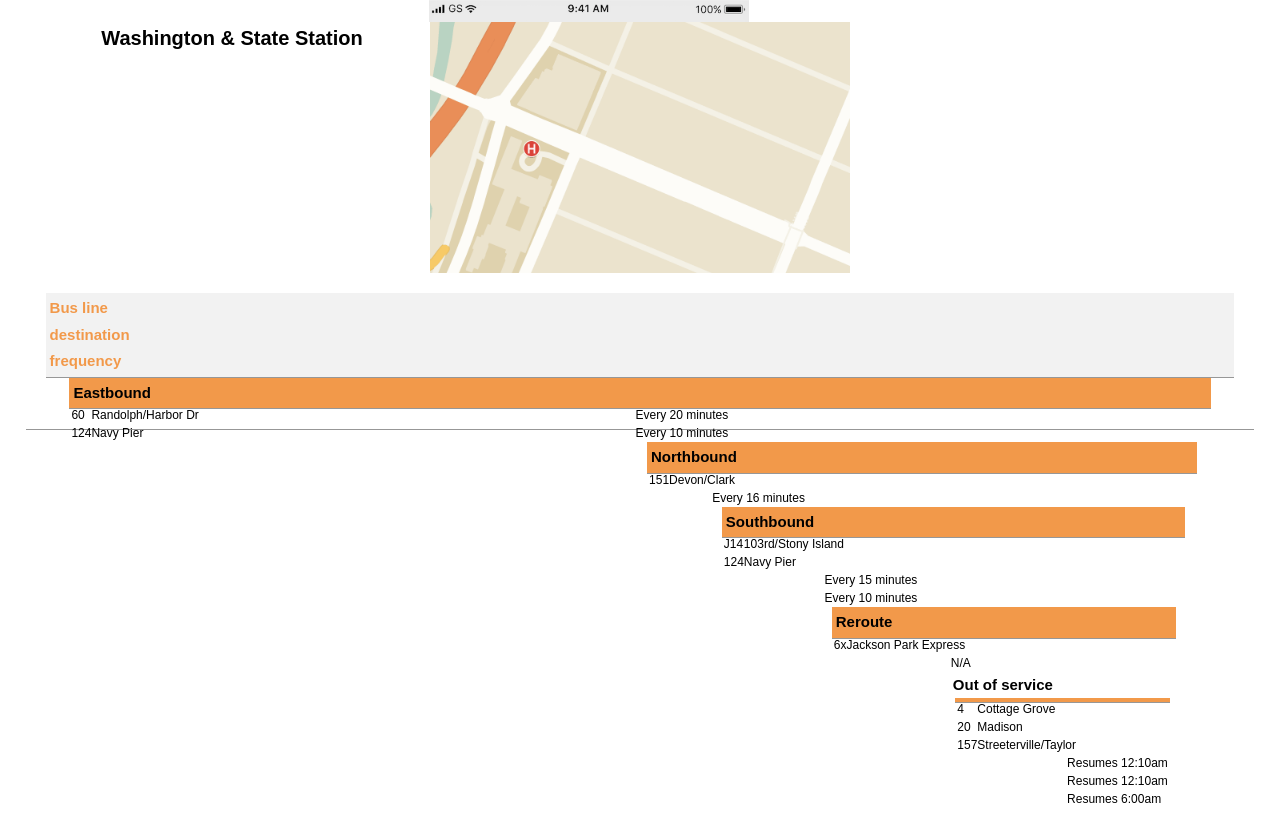
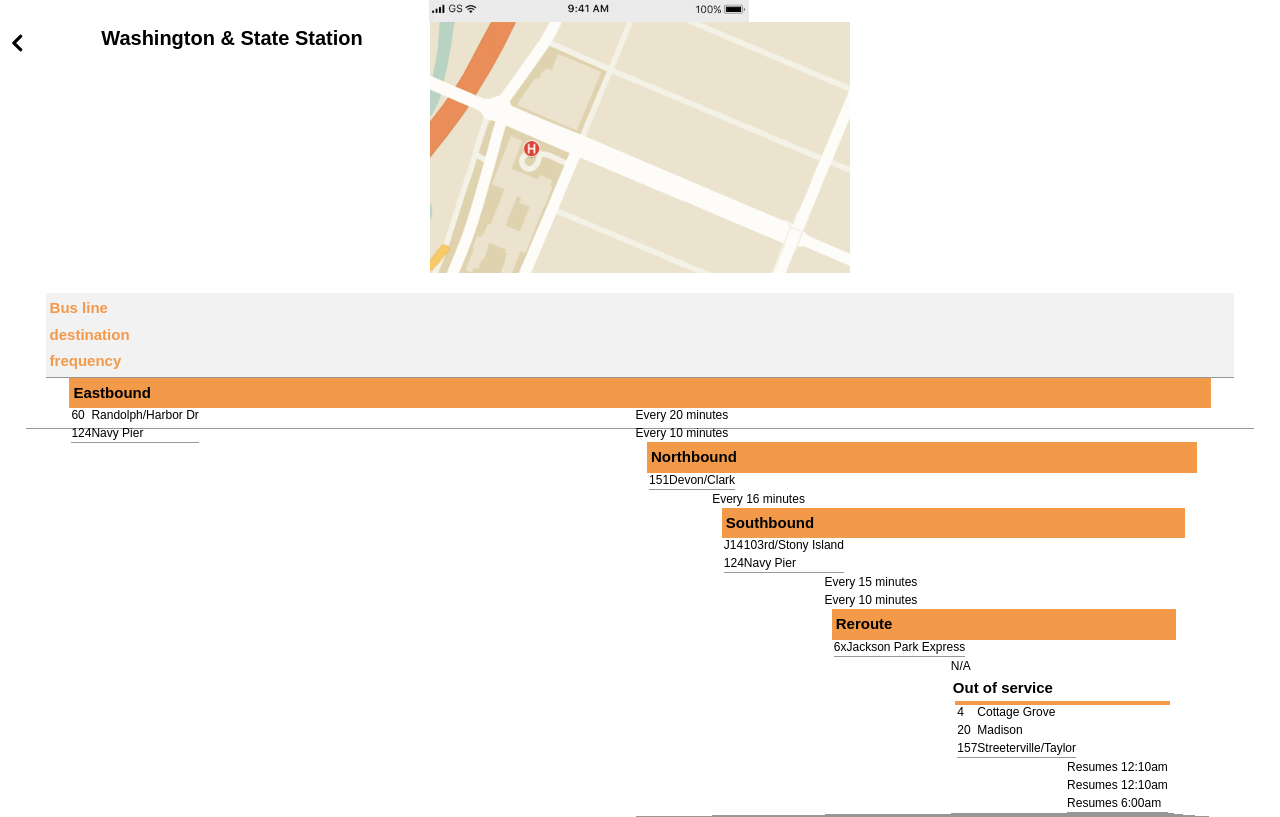
Before and after one commit to MeytalSt/Busybus, a plain HTML site: page index.html in a window 1280 px wide. Drawn offline with Linux system fonts and the light colour scheme.

Commit message:
seventh commit

```diff
--- a/CSS/stylesheet.css
+++ b/CSS/stylesheet.css
@@ -61,10 +61,10 @@ ul {
 }
 
 .arrow-left {
-  color: black;
   box-sizing: border-box;
   display: block;
   float: left;
+  font-size: 10px;
   padding: 10px;
   width: 10%;
 }
@@ -102,24 +102,26 @@ ul {
   background-color: #F2994A; /* orange */
   margin: 0 auto;
   padding: 2px;
-  border-bottom: 1px solid #979797;
   width: 96%;
 }
 
 .busnumber {
   box-sizing: border-box;
-  display: block;
+  display: inline-block;
+  border-bottom: 1px solid #979797;
   float: left;
 }
 
 .busdestination {
   box-sizing: border-box;
   display: block;
+  border-bottom: 1px solid #979797;
   float: left;
 }
 
 .arrival {
   box-sizing: border-box;
   display: block;
+  border-bottom: 1px solid #979797;
   float: right;
 }
--- a/index.html
+++ b/index.html
@@ -16,7 +16,8 @@
 
       <nav class="container">
         <div class="arrow-left">
-              <i class="fa fa-chevron-left fa-inverse fa-2x" aria-hidden="true"></i>
+           <svg class="svg-inline--fa fa-chevron-left fa-w-10 fa-2x" aria-hidden="true" data-prefix="fa" data-icon="chevron-left" role="img" xmlns="http://www.w3.org/2000/svg" viewBox="0 0 320 512" data-fa-i2svg=""><path fill="currentColor" d="M34.52 239.03L228.87 44.69c9.37-9.37 24.57-9.37 33.94 0l22.67 22.67c9.36 9.36 9.37 24.52.04 33.9L131.49 256l154.02 154.75c9.34 9.38 9.32 24.54-.04 33.9l-22.67 22.67c-9.37 9.37-24.57 9.37-33.94 0L34.52 272.97c-9.37-9.37-9.37-24.57 0-33.94z"></path></svg>
+           <!-- <i class="fa fa-chevron-left fa-inverse fa-2x" aria-hidden="true"></i> -->
         </div>
         <h1> Washington & State Station </h1>
 
```
